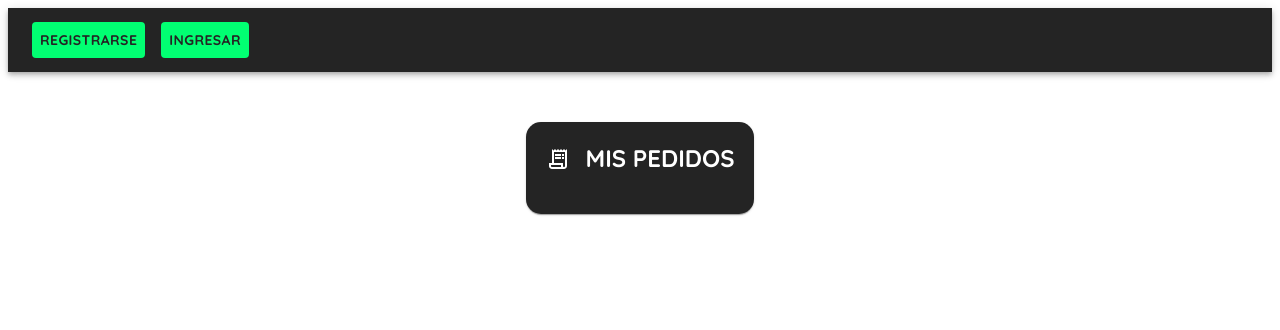
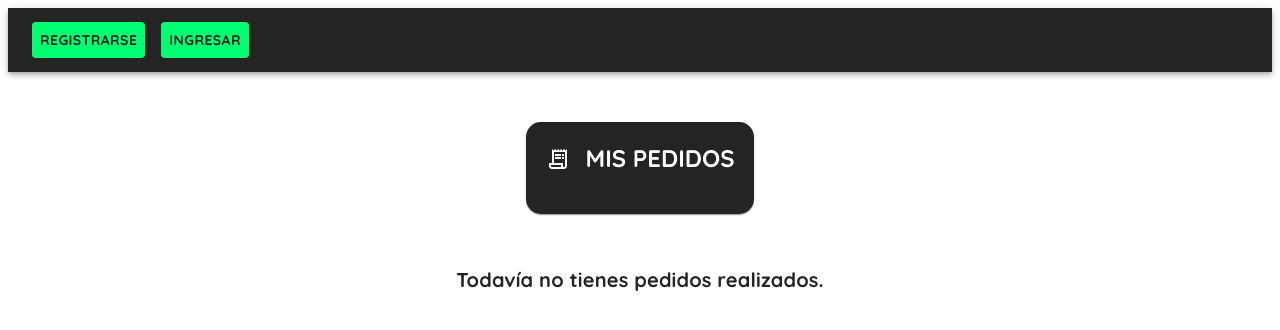
Before and after one commit to tebyortiz/final_project_drink_reservation, a React (Vite) app: page /client_orders in a window 1280 px wide. Shown: the top 330 px of the page. Built offline with nearby package versions, Linux system fonts and the light colour scheme; a web font is replaced by a local one.

Commit message:
Order History components improved

```diff
--- a/src/App.tsx
+++ b/src/App.tsx
@@ -1,4 +1,4 @@
-import { Routes, Route } from "react-router-dom";
+import { Routes, Route, Navigate } from "react-router-dom";
 import MenuBar from "./layout/MenuBar";
 import ProvidersRegistration from "./components/ProvidersRegistration";
 import UsersLogin from "./components/UsersLogin";
@@ -26,7 +26,7 @@ function App() {
     <div className="App">
       <MenuBar loginSuccess={loginSuccess} />
       <Routes>
-        <Route path="/" element={<h1>Home</h1>} />
+        <Route index element={<Navigate to="/login" replace />} />
         <Route path="/registration" element={<ProvidersRegistration />} />
         <Route
           path="/login"
--- a/src/components/UsersLogin.tsx
+++ b/src/components/UsersLogin.tsx
@@ -109,7 +109,7 @@ const UsersLogin = ({
               fontWeight: "bold",
             }}
           >
-            Bienvenidos <br /> Para acceder a nuestro servicio, primero debes
+            Bienvenidos. <br /> Para acceder a nuestro servicio, primero debes
             loguearte.
           </Typography>
         </Grid>
--- a/src/components/clients-components/ClientOrderHistory.tsx
+++ b/src/components/clients-components/ClientOrderHistory.tsx
@@ -71,7 +71,20 @@ const ClientOrderHistory: React.FC = () => {
         </Grid>
       </Card>
 
-      <Grid container spacing={2} >
+      {userPurchases.length === 0 ? (
+        <Typography
+          variant="h6"
+          style={{
+            fontFamily: "Quicksand, sans-serif",
+            fontWeight: "bold",
+            color: "#242424",
+            textAlign: "center",
+          }}
+        >
+          Todavía no tienes pedidos realizados.
+        </Typography>
+      ) : (
+        <Grid container spacing={2}>
           {userPurchases.map((purchase, index) => (
             <Grid item key={index} xs={12} sm={6} md={4}>
               <Card
@@ -254,6 +267,7 @@ const ClientOrderHistory: React.FC = () => {
             </Grid>
           ))}
         </Grid>
+      )}
     </Box>
   );
 };
--- a/src/components/clients-components/ClientWelcome.tsx
+++ b/src/components/clients-components/ClientWelcome.tsx
@@ -271,8 +271,8 @@ const ClientWelcome = () => {
             Nos alegra poder ofrecerte el servicio más innovador de Delivery de
             Coctelería y Cervecería.
             <br />
-            Puedes hacer tus Pedidos y decidir qué días y horarios puedes
-            coordinar la entrega.
+            Podrás realizar pedidos a proveedores, y visualizar en la sección
+            "Pedidos" todos tus pedidos.
             <br />
             Recuerda que el servicio es GRATUITO.
           </Typography>
@@ -318,12 +318,13 @@ const ClientWelcome = () => {
               fontSize: "24px",
             }}
           >
-            Conocer Proveedores de Bebidas según el tipo de Servicio.
+            Conocer Proveedores de Bebidas y los tipos de servicios que ofrecen.
             <br />
             Conocer la cartilla de Productos y además la Info descriptiva de los
             mismos.
             <br />
-            Coordinar la entrega a través del calendario Interactivo.
+            Agregar los cócteles o cervezas al carrito de compras, para efectuar
+            tu pedido.
           </Typography>
         </Card>
       </Grid>
--- a/src/components/providers-components/ProviderOrderHistory.tsx
+++ b/src/components/providers-components/ProviderOrderHistory.tsx
@@ -72,6 +72,19 @@ const ClientOrderHistory: React.FC = () => {
         </Grid>
       </Card>
 
+      {userPurchases.length === 0 ? (
+        <Typography
+          variant="h6"
+          style={{
+            fontFamily: "Quicksand, sans-serif",
+            fontWeight: "bold",
+            color: "#242424",
+            textAlign: "center",
+          }}
+        >
+          Todavía no hay pedidos realizados.
+        </Typography>
+      ) : (
         <Grid container spacing={2}>
           {userPurchases.map((purchase, index) => (
             <Grid item key={index} xs={12} sm={6} md={4}>
@@ -254,6 +267,7 @@ const ClientOrderHistory: React.FC = () => {
             </Grid>
           ))}
         </Grid>
+      )}
     </Box>
   );
 };
--- a/src/components/providers-components/ProviderWelcome.tsx
+++ b/src/components/providers-components/ProviderWelcome.tsx
@@ -102,11 +102,12 @@ const ProviderWelcome = () => {
               fontSize: "24px",
             }}
           >
-            Contactar con tus clientes de forma directa y ordenada.
+            Mantener la información de tu servicio siempre actualizado.
             <br />
             Mostrar detalles de tus distintos Cócteles y variedades de Cervezas.
             <br />
-            Coordinar la entrega a través del calendario Interactivo.
+            Visualizar los pedidos realizados por los clientes, y los productos
+            solicitados.
           </Typography>
         </Card>
       </Grid>
```
Lines whose indentation alone changed are shown as unchanged.
